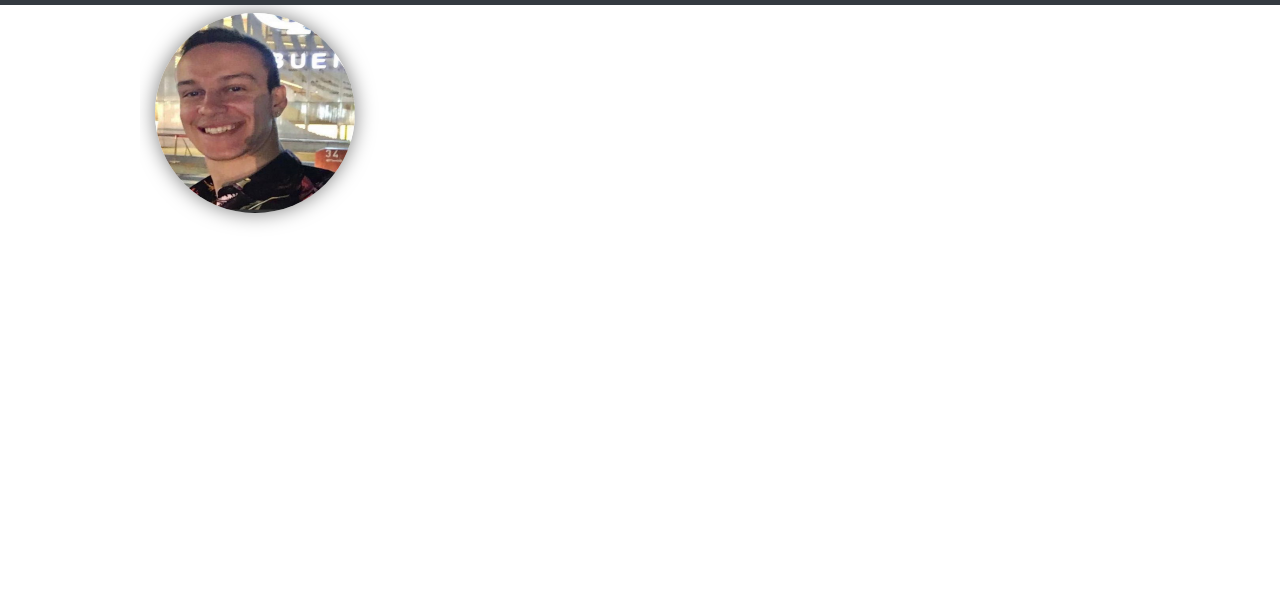
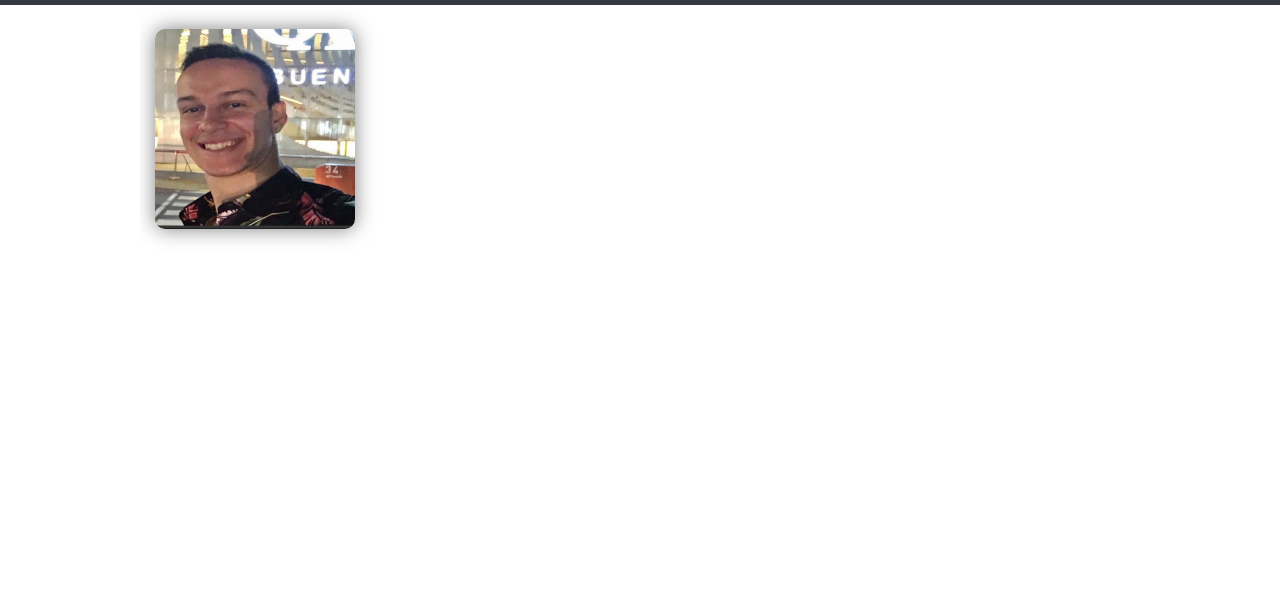
Before and after one commit to mantiniDev/renatinho.github.io, a plain HTML site: page index.html in a window 1280 px wide. Shown: the part 51-665 px from the top of the page. Drawn offline with nearby package versions, Linux system fonts and the light colour scheme.

Commit message:
alteração imagem

```diff
--- a/assets/style.css
+++ b/assets/style.css
@@ -22,12 +22,10 @@ footer p {
 }
 
 
+
 .rounded-image {
-  border-radius: 50%;
-}
-.rounded-image {
-  border-radius: 50%;
-  position: initial;
+  border-radius: 5%;
+  position:initial;
   width: 200px;
   height: 200px;
   box-shadow: 0px 0px 20px rgba(0, 0, 0, 0.5);
--- a/index.html
+++ b/index.html
@@ -39,8 +39,9 @@
 
   <!-- Conteúdo -->
   <div class="container">
-    <h1></h1>
+    <br>
     <img class="rounded-image" src="assets/foto_perfil.png" alt="Descrição da imagem">
+
   </div>
 
   <!-- Adicione o JavaScript do Bootstrap -->
```
